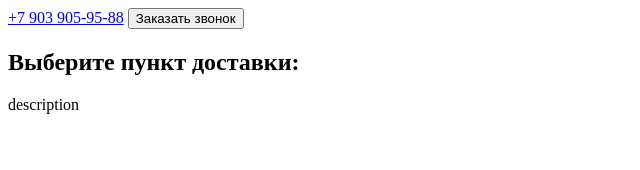
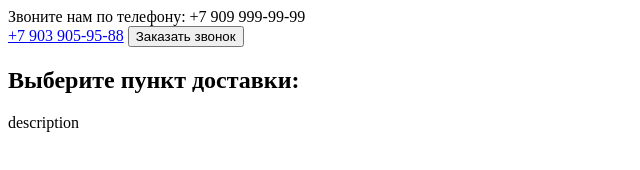
Before and after one commit to alsmolya/special-app, a plain HTML site: page index.html in a window 1280 px wide. Shown: the whole page, without its empty margins (0-640 px from the left). Drawn offline with Linux system fonts and the light colour scheme.

Commit message:
new contact added

```diff
--- a/index.html
+++ b/index.html
@@ -8,6 +8,7 @@
     <meta name='viewport' content='width=device-width, initial-scale=1'>
     <meta name='viewport' content='width=device-width, initial-scale=1'>
 </head>
+<div>Звоните нам по телефону: +7 909 999-99-99</div>
 <body>
     <header>
         <div>
```
